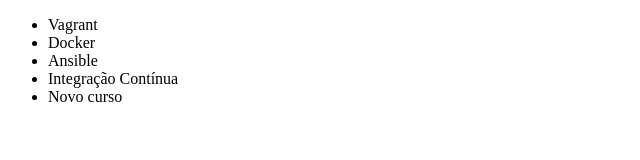
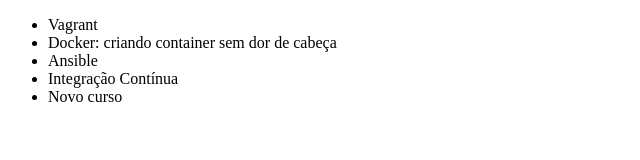
Before and after one commit to marmarcelaela/repositorio-teste-alura, a plain HTML site: page index.html in a window 1280 px wide. Shown: the whole page, without its empty margins (0-640 px from the left). Drawn offline with Linux system fonts and the light colour scheme.

Commit message:
Corrigindo nome do curso de Docker

```diff
--- a/index.html
+++ b/index.html
@@ -7,7 +7,7 @@
 <body>
   <ul>
     <li>Vagrant</li>
-    <li>Docker</li>
+    <li>Docker: criando container sem dor de cabeça </li>
     <li>Ansible</li>
     <li>Integração Contínua</li>
     <li>Novo curso</li>
```
